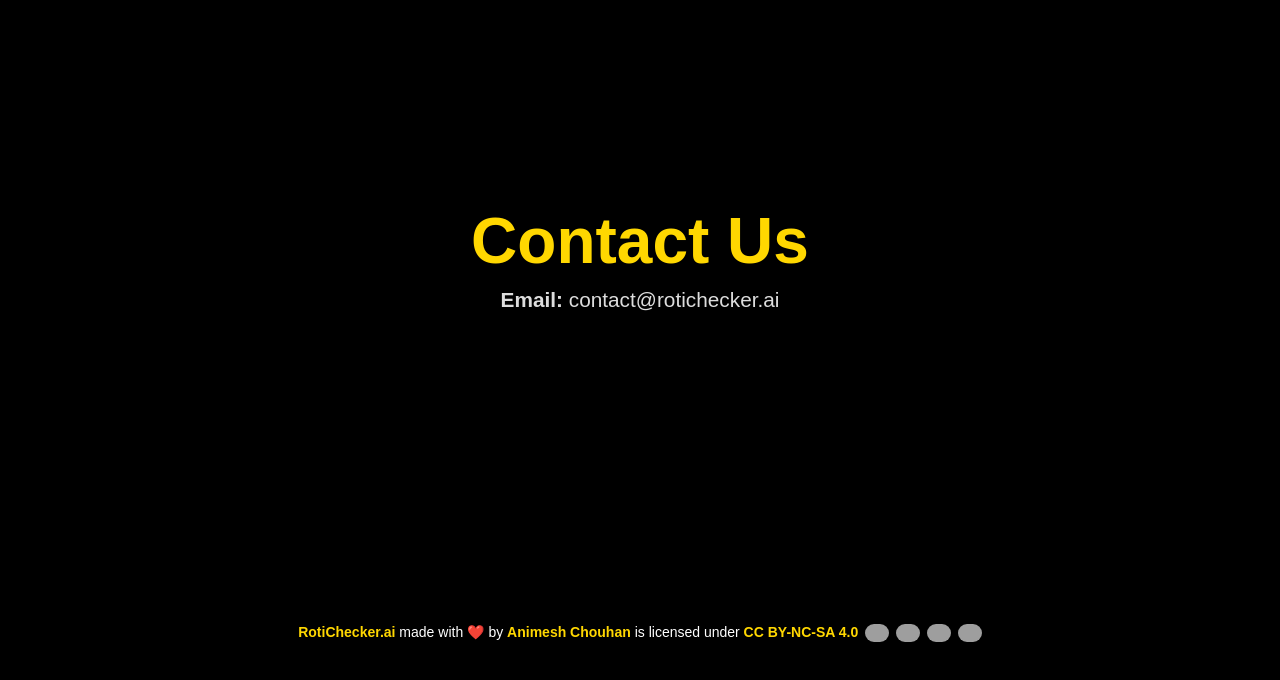
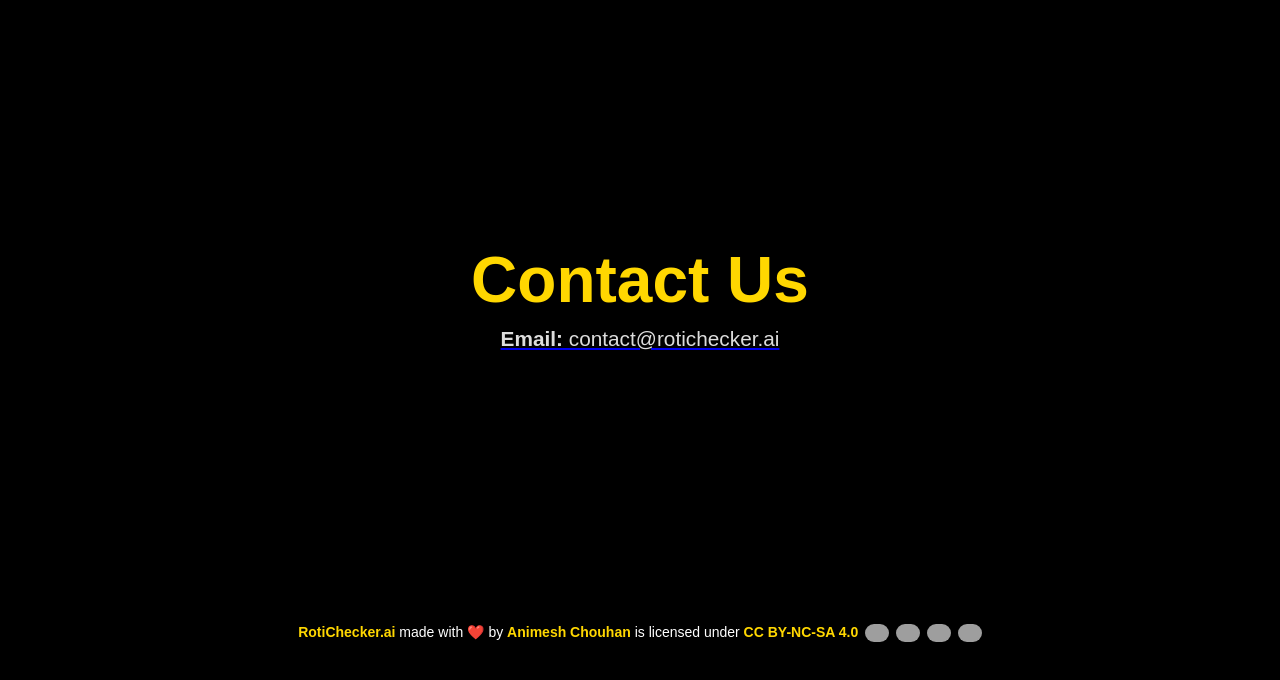
Before and after one commit to adhipk/rotichecker.ai, a plain HTML site: page contact.html in a window 1280 px wide. Shown: the part 90-770 px from the top of the page. Drawn offline with Linux system fonts and the light colour scheme; grey boxes are pictures that could not be loaded; a script that the page names is missing.

Commit message:
fixed css, added mailto link

```diff
--- a/assets/css/about.css
+++ b/assets/css/about.css
@@ -11,7 +11,7 @@
 .about-header {
     text-align: center;
     padding: 20px;
-    margin-top: 40px;
+    /* margin-top: 40px; */
 }
 
 
--- a/assets/css/style.css
+++ b/assets/css/style.css
@@ -9,7 +9,7 @@ body {
     background-color: black;
     color: white;
     text-align: center;
-    padding: 20px;
+    padding-bottom: 20px;
     display: flex;
     flex-direction: column;
     align-items: center;
@@ -23,10 +23,10 @@ body {
     padding: 8px 10px;
     display: flex;
     justify-content: center;
-    position: fixed;
+    /* position: fixed;
     top: 0;
     left: 0;
-    z-index: 1000;
+    z-index: 1000; */
     border-bottom: 2px solid #FFD700;
 }
 
@@ -141,6 +141,7 @@ h1 {
     justify-content: center;
     align-items: center;
     flex-grow: 1;
+    margin-top: 20px;
     /* Pushes content down while keeping header at top */
 }
 
--- a/contact.html
+++ b/contact.html
@@ -80,7 +80,7 @@
 
     <div class="content">
         <h1>Contact Us</h1>
-        <p><b>Email:</b> contact@rotichecker.ai</p>
+        <a href="mailto:contact@rotichecker.ai"><p><b>Email:</b> contact@rotichecker.ai</p></a>
     </div>
 
     <p class="license">
```
